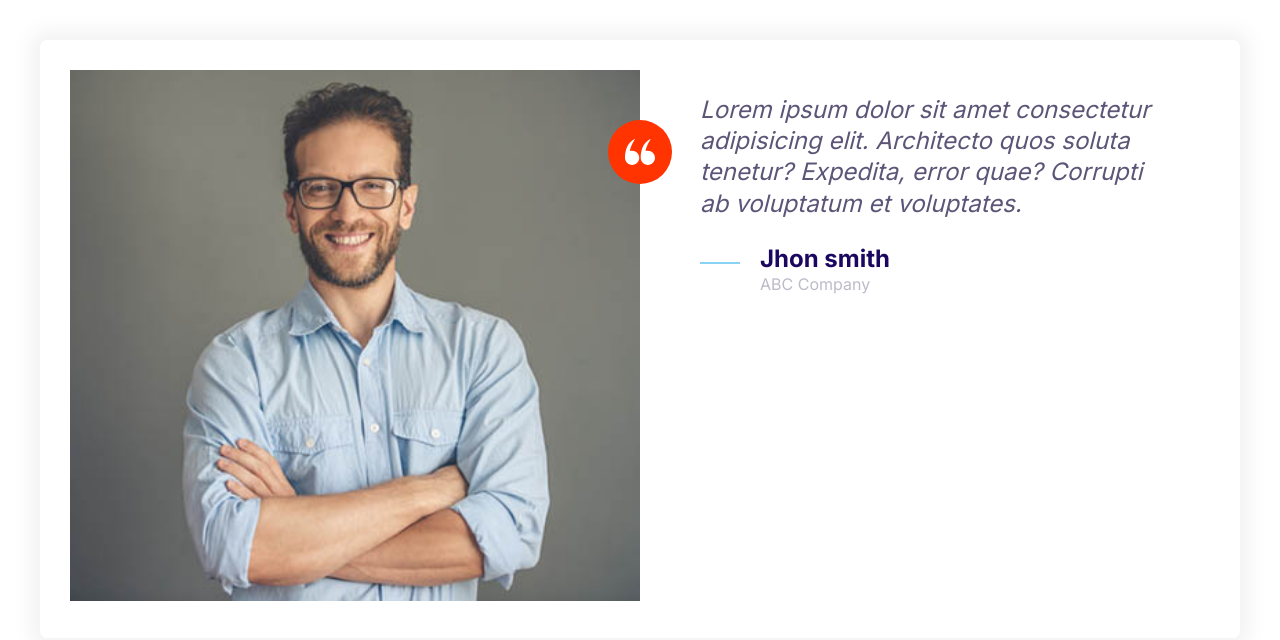
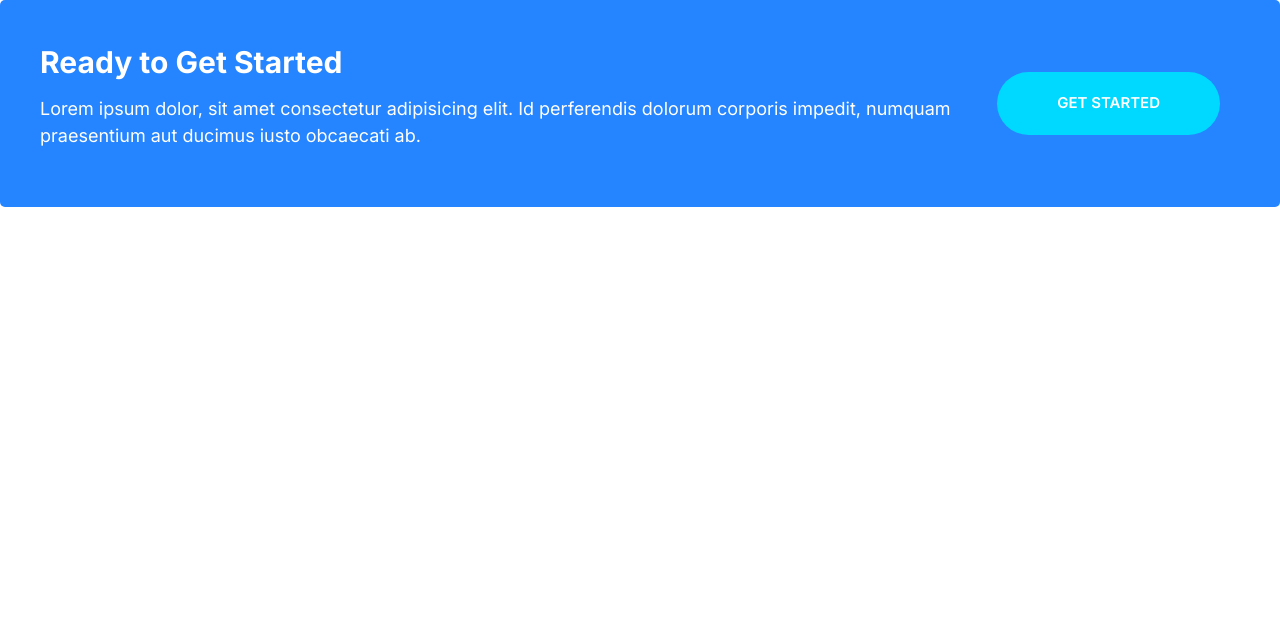
Before and after one commit to luar09/mervify, a plain HTML site: page index.html in a window 1280 px wide. Drawn offline with Linux system fonts and the light colour scheme.

Commit message:
Build callouts component.

```diff
--- a/css/style.css
+++ b/css/style.css
@@ -213,6 +213,11 @@ a {
 }
 .btn--accent:hover {
   background: #ec3000;
+}
+
+.btn--streched {
+  padding-left: 6rem;
+  padding-right: 6rem;
 }
 
 .btn--block {
@@ -480,3 +485,44 @@ a {
     margin-left: 6rem;
   }
 }
+
+/* Callouts */
+
+.callout {
+  padding: 4rem;
+  border-radius: 5px;
+}
+
+.callout--primary {
+  background: var(--color-primary);
+  color: #fff;
+}
+
+.callout__heading {
+  color: #fff;
+  margin-top: 0;
+  font-size: 3rem;
+}
+
+.callout .btn {
+  justify-self: center;
+  align-self: center;
+}
+
+.callout__content {
+  text-align: center;
+}
+
+@media screen and (min-width: 768px) {
+  .callout .grid--1x2 {
+    grid-template-columns: 1fr auto;
+  }
+  .callout__content {
+    text-align: left;
+  }
+
+  .callout .btn {
+    justify-self: start;
+    margin: 0 2rem;
+  }
+}
--- a/index.html
+++ b/index.html
@@ -14,38 +14,17 @@
     <link rel="stylesheet" href="css/style.css" />
   </head>
   <body>
-    <div style="padding: 4rem">
-      <div class="card testimonial">
-        <div class="grid grid--1x2">
-          <div class="testimonial__image">
-            <img src="images/testimonial.jpg" alt="A happy, smiley customer" />
-            <span class="icon-container icon-container--accent">
-              <svg class="icon icon--white icon--small">
-                <use xlink:href="images/sprite.svg#quotes"></use>
-              </svg>
-            </span>
-          </div>
-          <blockquote class="qoute">
-            <p class="quote__text">
-              Lorem ipsum dolor sit amet consectetur adipisicing elit.
-              Architecto quos soluta tenetur? Expedita, error quae? Corrupti ab
-              voluptatum et voluptates.
-            </p>
-            <footer>
-              <div class="media">
-                <div class="media__image">
-                  <svg class="icon icon--primary quote__line">
-                    <use xlink:href="images/sprite.svg#line"></use>
-                  </svg>
-                </div>
-                <div class="media__body">
-                  <h3 class="media__title quote__author">Jhon smith</h3>
-                  <p class="quote__organization">ABC Company</p>
-                </div>
-              </div>
-            </footer>
-          </blockquote>
+    <div class="callout callout--primary">
+      <div class="grid grid--1x2">
+        <div class="callout__content">
+          <h2 class="callout__heading">Ready to Get Started</h2>
+          <p>
+            Lorem ipsum dolor, sit amet consectetur adipisicing elit. Id
+            perferendis dolorum corporis impedit, numquam praesentium aut
+            ducimus iusto obcaecati ab.
+          </p>
         </div>
+        <a href="#" class="btn btn--secondary btn--streched">Get Started</a>
       </div>
     </div>
   </body>
```
Also changed, not shown: components/callouts.html (added, +13 -0 lines).
